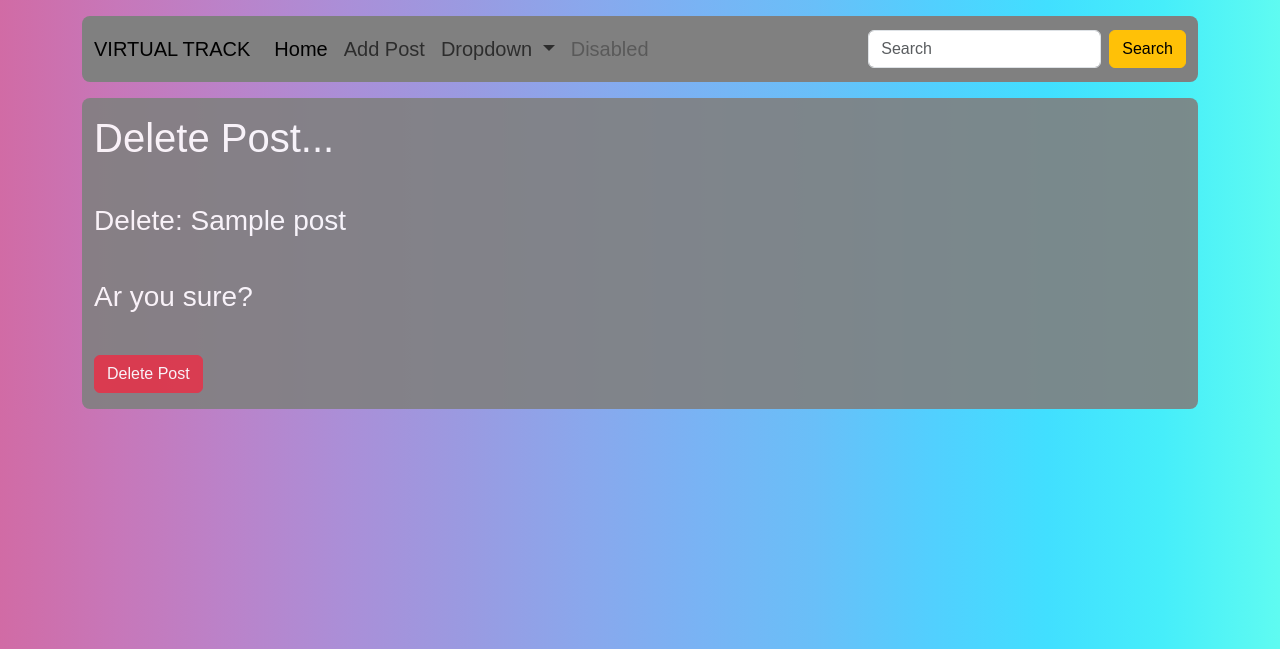
After one commit to minow3/virtualtrack, a Django app: page /post/1/remove in a window 1280 px wide. The commit adds this page. Shown: the top 649 px of the page. Run offline with Django 4.2, Linux system fonts and the light colour scheme; tables that the repository leaves empty hold one stand-in row (values such as "Sample post").

Commit message:
FEAT: delete blog post ability inside website

```diff
--- a/b_home/urls.py
+++ b/b_home/urls.py
@@ -1,10 +1,11 @@
 from django.urls import path
 from . import views
-from .views import PostDetailView, AddPostView, UpdatePostView
+from .views import PostDetailView, AddPostView, UpdatePostView, DeletePostView
 
 urlpatterns = [
     path('', views.PostList.as_view(), name='home'),
     path('post/<int:pk>', PostDetailView.as_view(), name='post-detail'),
     path('add_post/', AddPostView.as_view(), name='add_post'),
     path('post/update/<int:pk>', UpdatePostView.as_view(), name='update_post'),
+    path('post/<int:pk>/remove', DeletePostView.as_view(), name='delete_post'),
 ]
--- a/b_home/views.py
+++ b/b_home/views.py
@@ -1,6 +1,7 @@
 from django.views import generic
 from .models import Post
 from .forms import PostForm
+from django.urls import reverse_lazy
 
 class PostList(generic.ListView):
     model = Post
@@ -21,3 +22,8 @@ class UpdatePostView(generic.UpdateView):
     model = Post
     form_class = PostForm
     template_name = 'update_post.html'
+
+class DeletePostView(generic.DeleteView):
+    model = Post
+    template_name = 'delete_post.html'
+    success_url = reverse_lazy('home')
--- /dev/null
+++ b/templates/delete_post.html
@@ -0,0 +1,18 @@
+{% extends 'base.html' %}
+
+{% block content %}
+<div class="container m2">
+    <h1>Delete Post...</h1>
+    <br>
+    <h3>Delete: {{ post.title }}</h3>
+    <br>
+    <div class="form-group">
+        <form method="POST" enctype='multipart/form-data'>
+            {% csrf_token %}
+            <h3>Ar you sure?</h3><br>
+            <button class="btn btn-danger mb-3">Delete Post</button>
+        </form>
+    </div>
+
+</div>
+{% endblock %}
--- a/templates/index.html
+++ b/templates/index.html
@@ -23,6 +23,7 @@
                         <p class="card-text">Author: {{ post.author }}</p>
                         <p class="card-text">{{ post.created_on}}</p>
                         <a class="btn btn-warning" href="{% url 'update_post' post.pk %}" role="button">Edit</a>
+                        <a class="btn btn-danger" href="{% url 'delete_post' post.pk %}" role="button">Delete</a>
                     </div>
                 </div>
             </div>
--- a/templates/post_details.html
+++ b/templates/post_details.html
@@ -12,5 +12,6 @@
         <p class="card-text">{{ post.created_on}}</p>
         <p class="card-text">{{ post.content|safe }}</p>
         <a class="btn btn-warning" href="{% url 'update_post' post.pk %}" role="button">Edit</a>
+        <a class="btn btn-danger" href="{% url 'delete_post' post.pk %}" role="button">Delete</a>
 
 {%endblock%}
```
